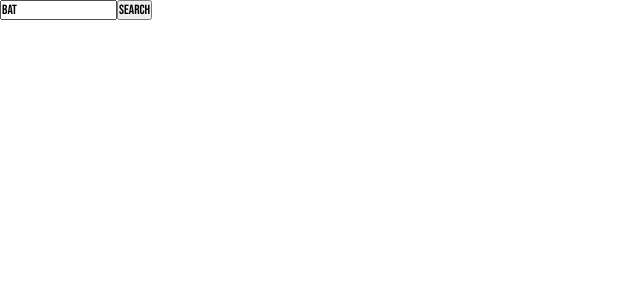
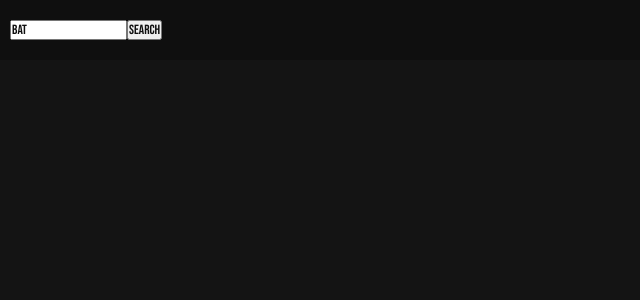
Before and after one commit to marcodeiulio/vue-boolflix, a Vue app: page / in a window 1280 px wide. Shown: the top 300 px of the page, without its empty margins (0-640 px from the left). Built offline with nearby package versions, Linux system fonts and the light colour scheme.

Commit message:
- Added _vars.scss BoolHeader.vue - Added style

```diff
--- a/src/assets/scss/_generics.scss
+++ b/src/assets/scss/_generics.scss
@@ -1,8 +1,14 @@
+@import 'vars';
 * {
     font-family: 'Bebas Neue', cursive, sans-serif;
 	box-sizing: border-box;
 	margin: 0;
 	padding: 0;
+	color: white;
+}
+
+body {
+	background-color: $bgc;
 }
 
 img {
--- /dev/null
+++ b/src/assets/scss/_vars.scss
@@ -0,0 +1,2 @@
+$black: #0f0f0f;
+$bgc: #141414;
--- a/src/assets/scss/style.scss
+++ b/src/assets/scss/style.scss
@@ -1,2 +1,3 @@
 @import url('https://fonts.googleapis.com/css2?family=Bebas+Neue&display=swap');
 @import 'generics';
+@import 'vars';
--- a/src/components/BoolHeader.vue
+++ b/src/components/BoolHeader.vue
@@ -26,4 +26,17 @@ export default {
 };
 </script>
 
-<style></style>
+<style scoped lang="scss">
+@import "../assets/scss/_vars.scss";
+header {
+  background-color: $black;
+  padding: 20px 10px;
+
+  button {
+    color: $black;
+  }
+  input {
+    color: $black;
+  }
+}
+</style>
```
